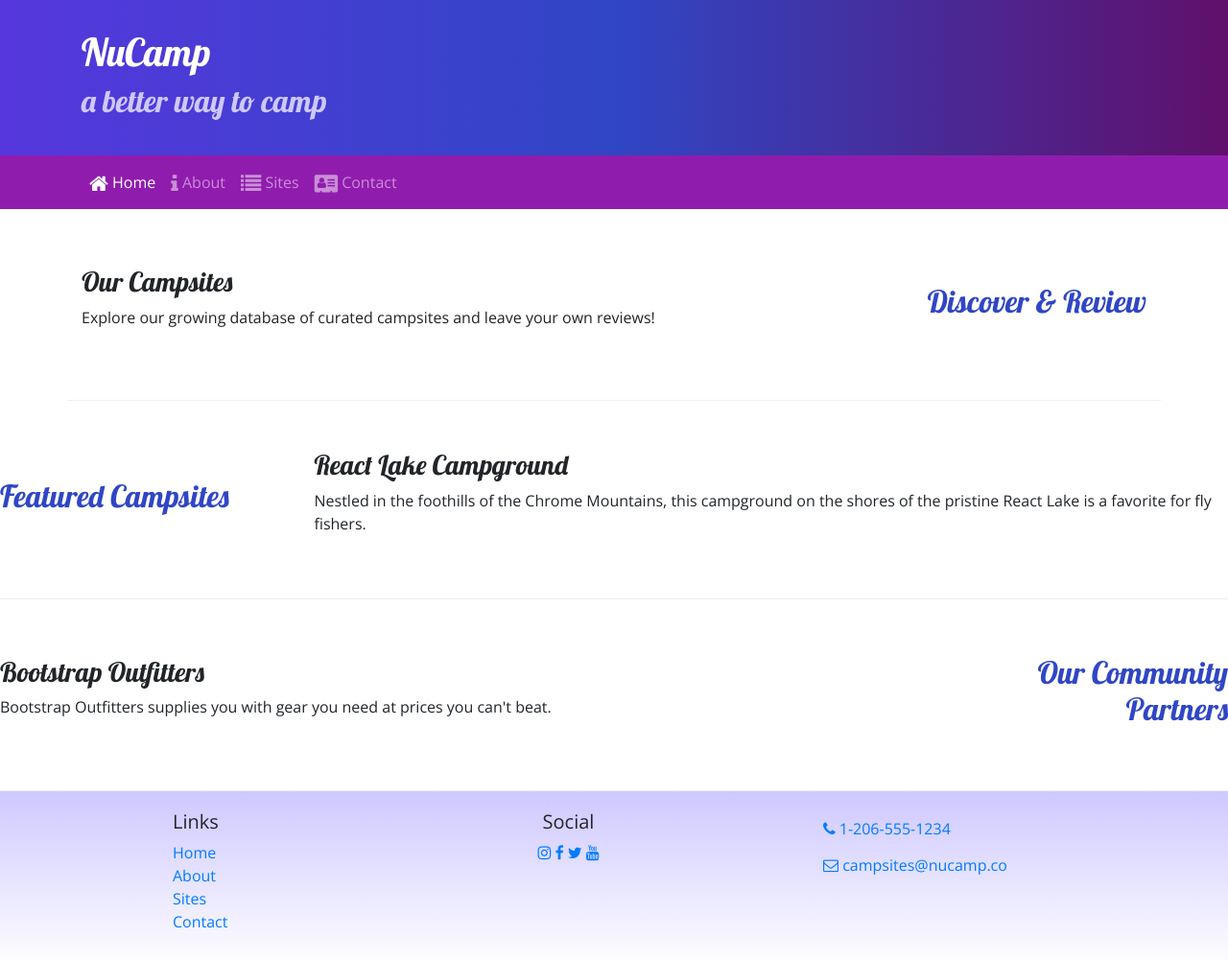
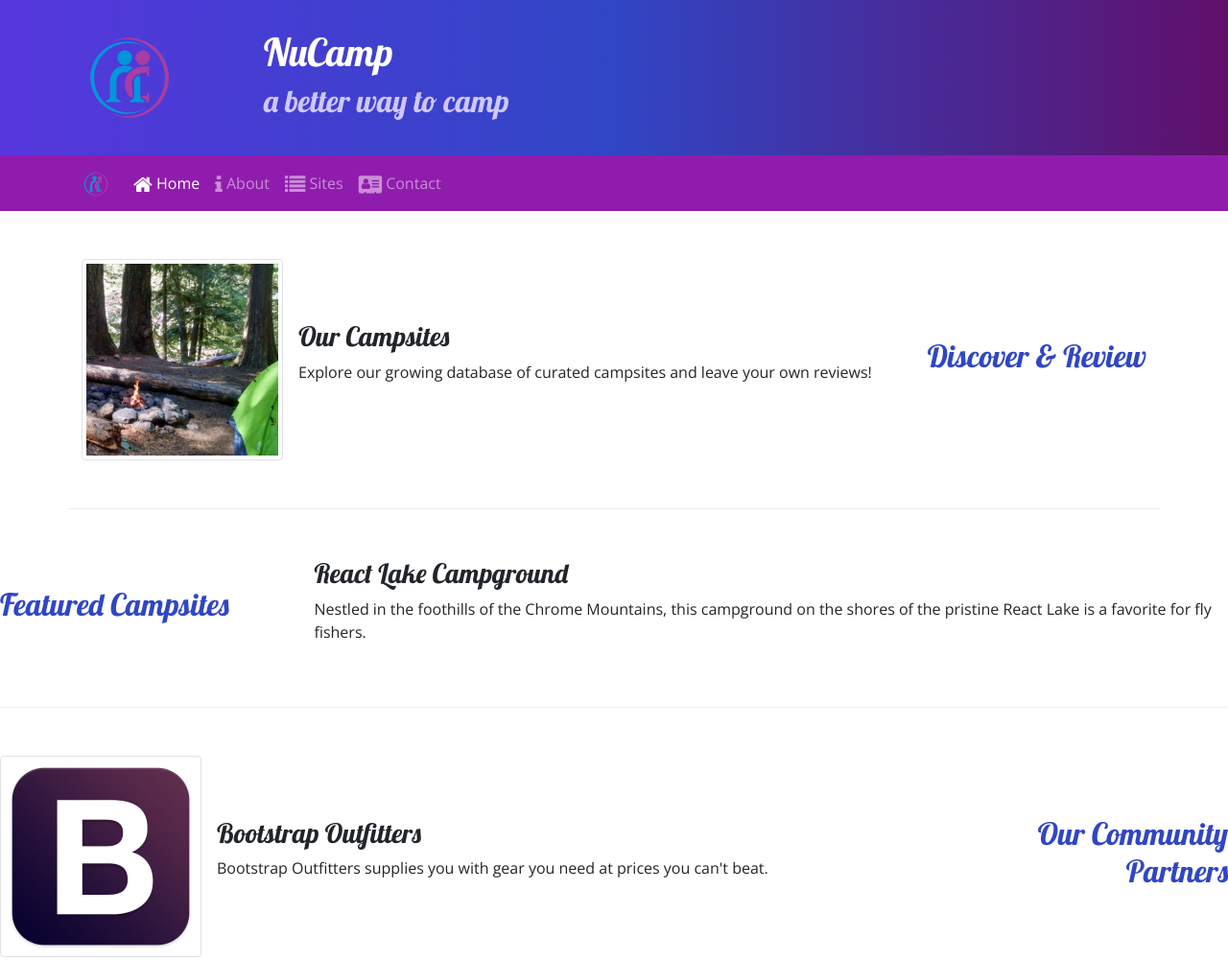
Before and after one commit to dkca/nucamp-bootstrap, a website: page index.html in a window 1280 px wide. Shown: the top 1001 px of the page at 96% size. Drawn offline with nearby package versions, Linux system fonts and the light colour scheme.

Commit message:
Images and Media

```diff
--- a/index.html
+++ b/index.html
@@ -23,6 +23,9 @@
     <header class="jumbotron jumbotron-fluid">
         <div class="container">
             <div class="row">
+                <div class="col-4 col-sm-3 col-md-2 align-self-center">
+                    <a href="index.html"><img src="img/logo.png" class="img-fluid" /></a>
+                </div>
                 <div class="col">
                     <h1>NuCamp</h1>
                     <h2>a better way to camp</h2>
@@ -39,13 +42,19 @@
         </button>
 
         <div class="container">
+
+            <a class="navbar-brand" href="#"><img src="img/logo.png" height="30" width="30" /></a>
+
             <div class="collapse navbar-collapse" id="nucampNavbar">
 
                 <ul class="navbar-nav">
-                  <li class="nav-item active"><a class="nav-link" href="#"> <i class="fa fa-home fa-lg"></i> Home</a></li>
-                  <li class="nav-item"><a class="nav-link" href="aboutus.html"> <i class="fa fa-info fa-lg"></i> About</a></li>
+                    <li class="nav-item active"><a class="nav-link" href="#"> <i class="fa fa-home fa-lg"></i> Home</a>
+                    </li>
+                    <li class="nav-item"><a class="nav-link" href="aboutus.html"> <i class="fa fa-info fa-lg"></i>
+                            About</a></li>
                     <li class="nav-item"><a class="nav-link" href="#"> <i class="fa fa-list fa-lg"></i> Sites</a></li>
-                  <li class="nav-item"><a class="nav-link" href="contactus.html"> <i class="fa fa-address-card fa-lg"></i> Contact</a></li>
+                    <li class="nav-item"><a class="nav-link" href="contactus.html"> <i
+                                class="fa fa-address-card fa-lg"></i> Contact</a></li>
                 </ul>
 
             </div>
@@ -57,34 +66,45 @@
         <div class="row row-content align-items-center">
 
             <div class="col-sm-4 order-sm-last col-md-3">
-            <h2  class="text-sm-right">Discover & Review</h2>
+                <h2 class="text-sm-right">Discover & Review</h2>
             </div>
             <div class="col">
+                <div class="media">
+                    <img class="d-flex mr-3 img-thumbnail" src="img/breadcrumb-trail-thumb.jpg" alt="Breadcrumb Trail" />
+                    <div class="media-body align-self-center">
                         <h3>Our Campsites</h3>
-            <p>Explore our growing database of curated campsites and leave your own reviews!</p>
+                        <p class="d-none d-sm-block">Explore our growing database of curated campsites and leave your own reviews!</p>
+                    </div>
+                </div>
             </div>
 
         </div>
     </div>
 
     <div class="row row-content align-items-center">
-        <div  class="col-sm-4 col-md-3">
+        <div class="col-sm-4 col-md-3">
             <h2>Featured Campsites</h2>
         </div>
         <div class="col">
             <h3>React Lake Campground</h3>
-            <p>Nestled in the foothills of the Chrome Mountains, this campground on the shores of the pristine React Lake is a favorite for fly fishers.</p>
+            <p>Nestled in the foothills of the Chrome Mountains, this campground on the shores of the pristine React
+                Lake is a favorite for fly fishers.</p>
         </div>
 
     </div>
 
     <div class="row row-content align-items-center">
-        <div  class="col-sm-4 order-sm-last col-md-3">
-            <h2  class="text-sm-right">Our Community Partners</h2>
+        <div class="col-sm-4 order-sm-last col-md-3">
+            <h2 class="text-sm-right">Our Community Partners</h2>
         </div>
         <div class="col">
+            <div class="media">
+                <img class="d-flex mr-3 img-thumbnail " src="img/bootstrap-thumb.png" alt="Bootstrap Outfitters">
+                <div class="media-body align-self-center">
                     <h3>Bootstrap Outfitters</h3>
-            <p>Bootstrap Outfitters supplies you with gear you need at prices you can't beat.</p>
+                    <p class="d-none d-sm-block">Bootstrap Outfitters supplies you with gear you need at prices you can't beat.</p>
+                </div>
+            </div>
         </div>
 
     </div>
@@ -114,8 +134,10 @@
                 </div>
 
                 <div class="col-sm-4">
-            <a role="button" class="btn btn-link" href="tel:+12065551234"><i class="fa fa-phone"></i> 1-206-555-1234</a><br />
-            <a role="button" class="btn btn-link" href="mailto:campsites@nucamp.co"><i class="fa fa-envelope-o"></i> campsites@nucamp.co</a>
+                    <a role="button" class="btn btn-link" href="tel:+12065551234"><i class="fa fa-phone"></i>
+                        1-206-555-1234</a><br />
+                    <a role="button" class="btn btn-link" href="mailto:campsites@nucamp.co"><i
+                            class="fa fa-envelope-o"></i> campsites@nucamp.co</a>
                 </div>
 
             </div>
```
Also changed, not shown: aboutus.html (+6 -0 lines), contactus.html (+9 -3 lines), img/bootstrap-thumb.png (added), img/breadcrumb-trail-thumb.jpg (added), img/breadcrumb-trail.jpg (added), img/chrome-river-thumb.jpg (added), img/chrome-river.jpg (added), img/logo.png (added), img/react-lake-thumb.jpg (added), img/react-lake.jpg (added). Lines whose indentation alone changed are shown as unchanged.
